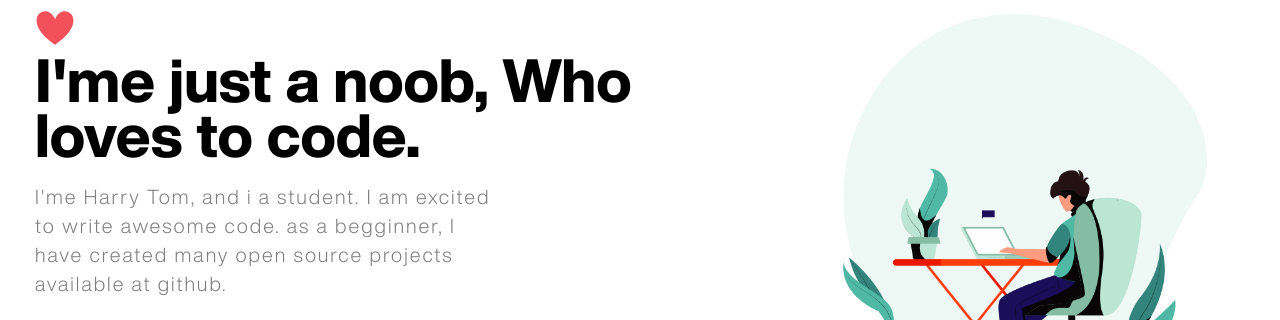
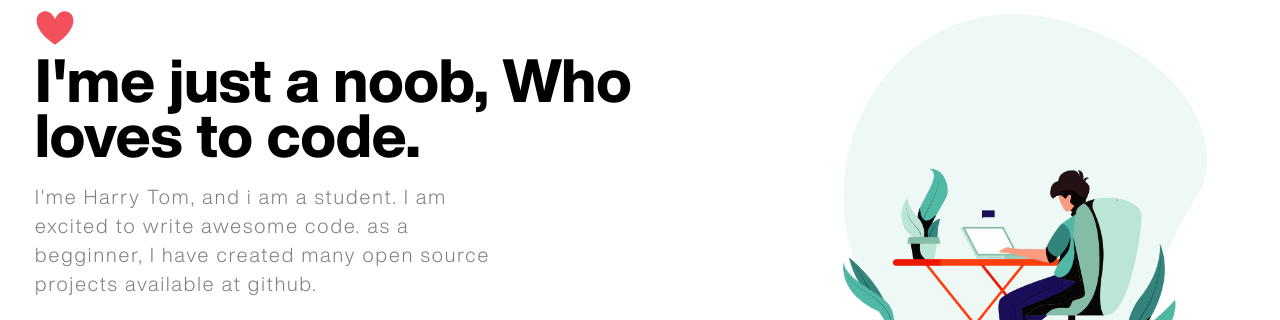
Before and after one commit to Harry260/har.to, a plain HTML site: page index.html in a window 1280 px wide. Shown: the part 82-402 px from the top of the page. Drawn offline with nearby package versions, Linux system fonts and the light colour scheme.

```diff
--- a/index.html
+++ b/index.html
@@ -35,7 +35,7 @@
                     <abbr title="Love coding, Do something!"><img src="resources/assets/Heart.svg" alt="tiny.cc/lovcod" width="40px" height="40px"></abbr>
 
                     <h1 id="title">I'me just a noob,&nbsp;Who <br> loves to code.</h1>
-                    <p id="sub-title">I'me Harry Tom, and i a student. I am excited to write awesome code. as a begginner, I have created many open source projects available at github.</p>
+                    <p id="sub-title">I'me Harry Tom, and i am a student. I am excited to write awesome code. as a begginner, I have created many open source projects available at github.</p>
                     <div style="display:flex">
 
                         <abbr title="Github">
```
